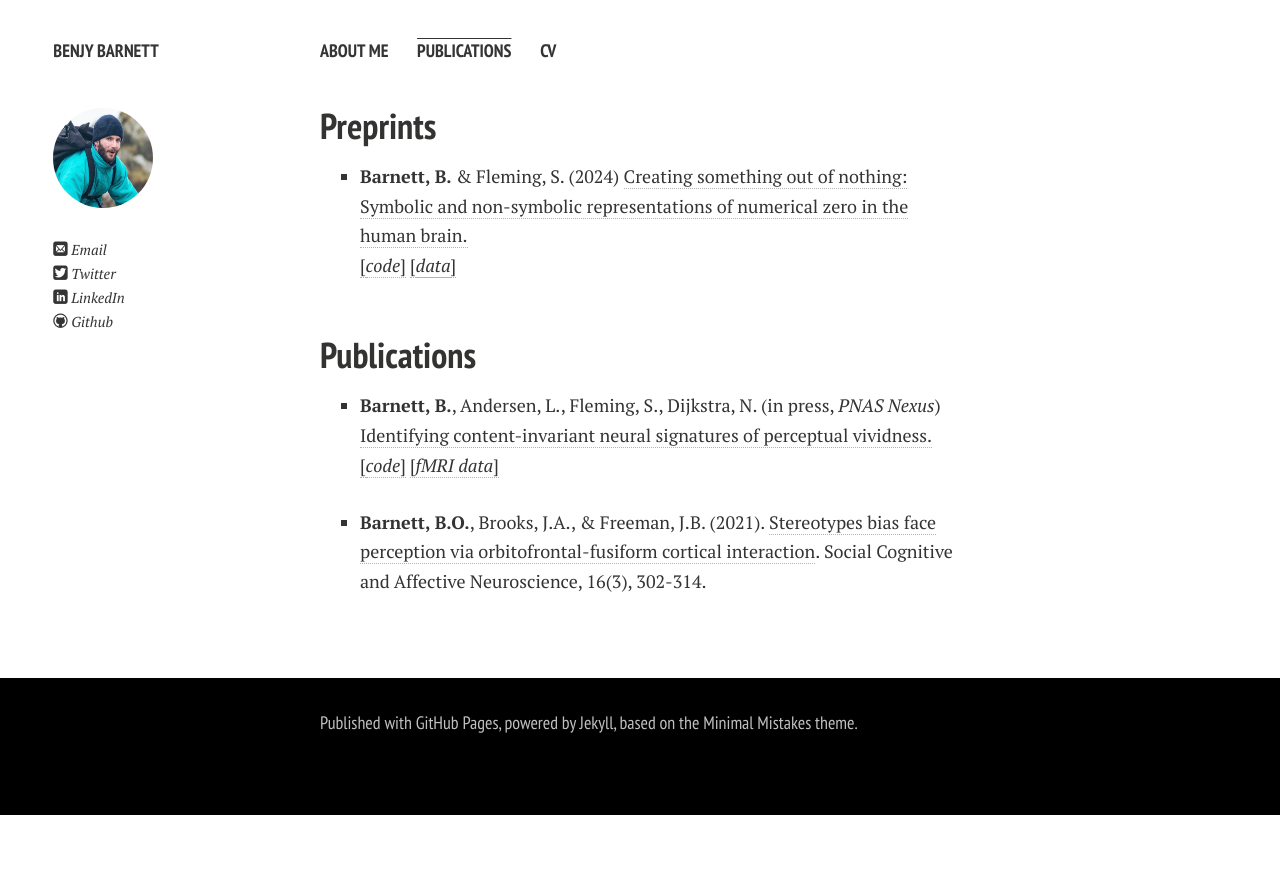
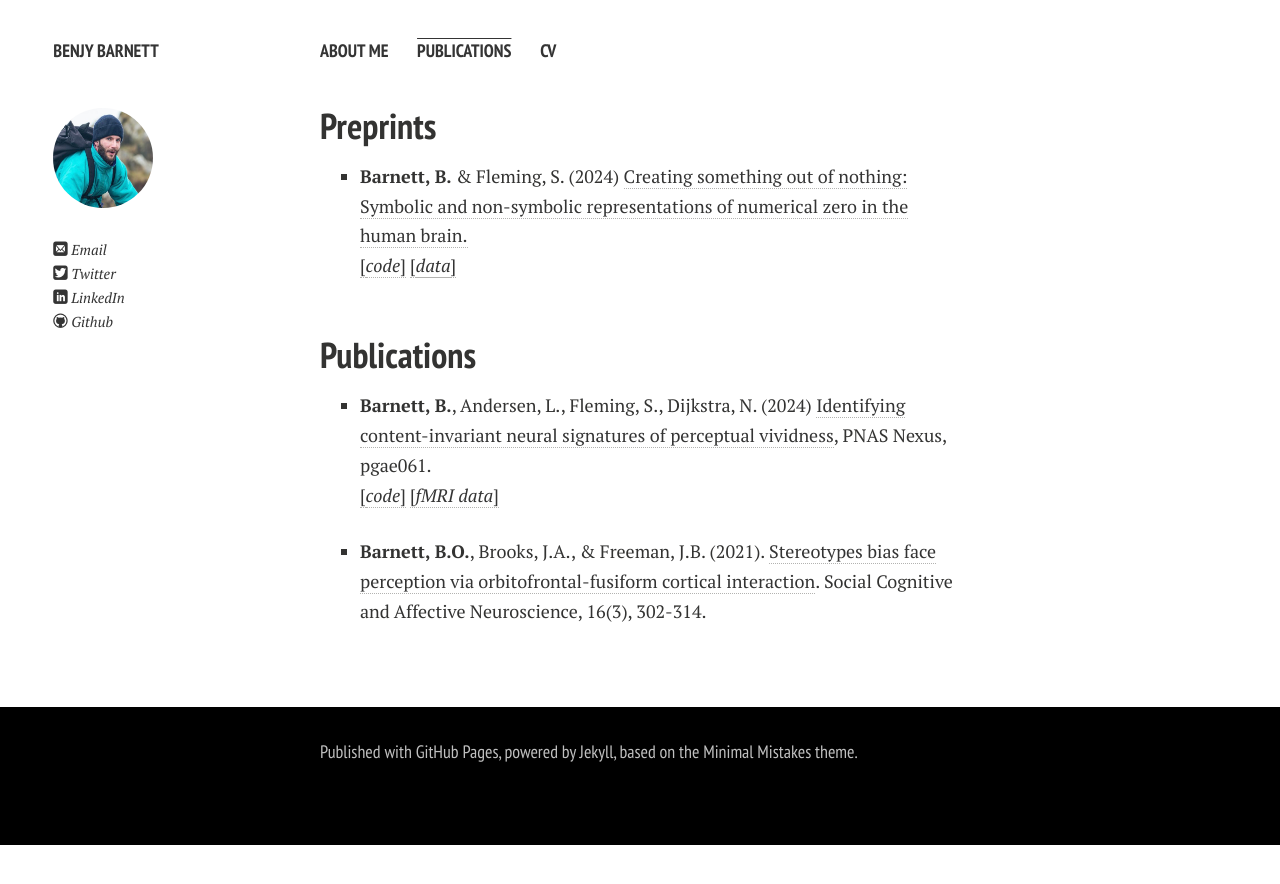
Before and after one commit to benjybarnett/benjybarnett.github.io, a Jekyll site: the page built from publications.md, in a window 1280 px wide. Shown: the top 884 px of the page. Built offline with Jekyll 4.4.1, drawn with Linux system fonts in a browser that asks for light colours; nearby versions of some CDN libraries; comment, search, counter and statistics services are not loaded; a style sheet for code colours, icons or effects is not loaded.

Commit message:
Update publications.md

```diff
--- a/publications.md
+++ b/publications.md
@@ -14,7 +14,7 @@ title: Publications
 
 ## Publications
 
-- **Barnett, B.**, Andersen, L., Fleming, S., Dijkstra, N. (in press, *PNAS Nexus*) [Identifying content-invariant neural signatures of perceptual vividness.](https://www.biorxiv.org/content/10.1101/2022.11.30.518510v3) <br>
+- **Barnett, B.**, Andersen, L., Fleming, S., Dijkstra, N. (2024) [Identifying content-invariant neural signatures of perceptual vividness](https://doi.org/10.1093/pnasnexus/pgae061), PNAS Nexus, pgae061. <br>
 [[*code*]](https://github.com/benjybarnett/abstract-awareness) [[*fMRI data*]](https://data.ru.nl/collections/di/dccn/DSC_3018030.03_435?0)
 
 
```
